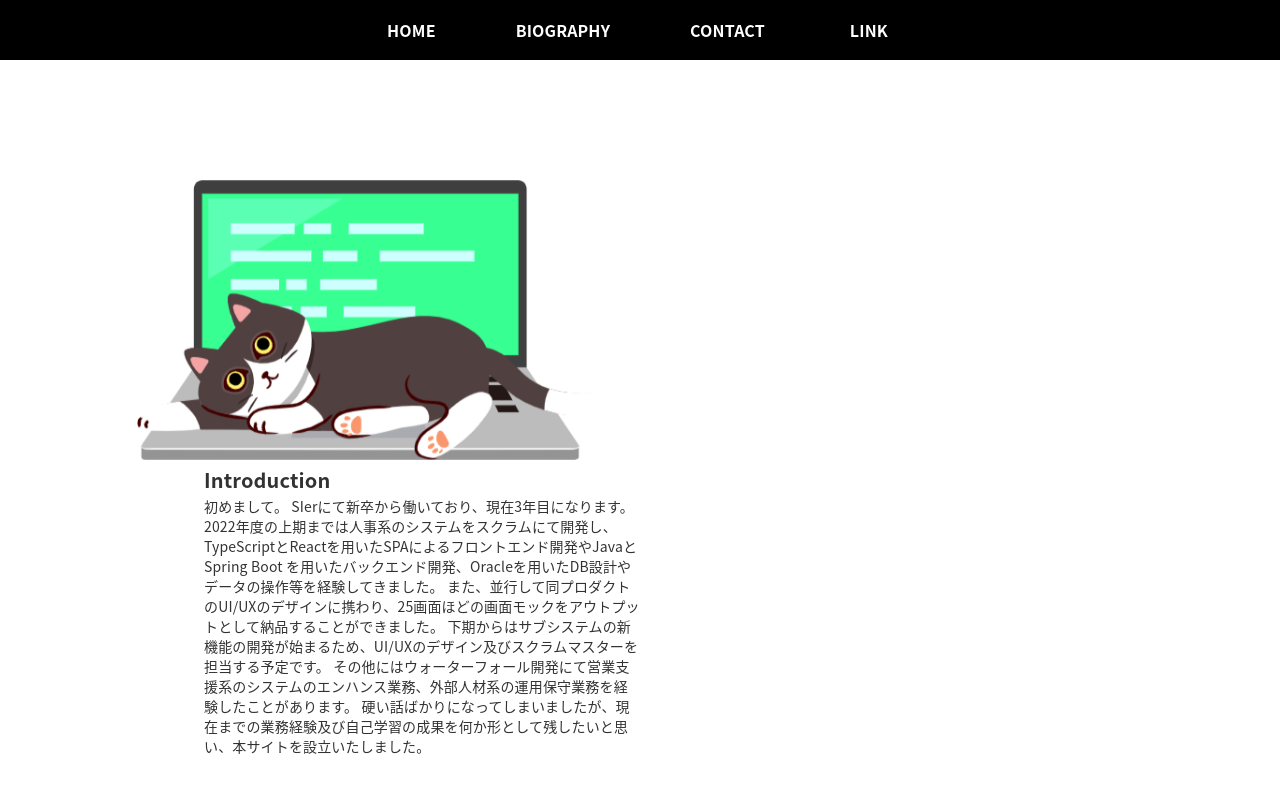
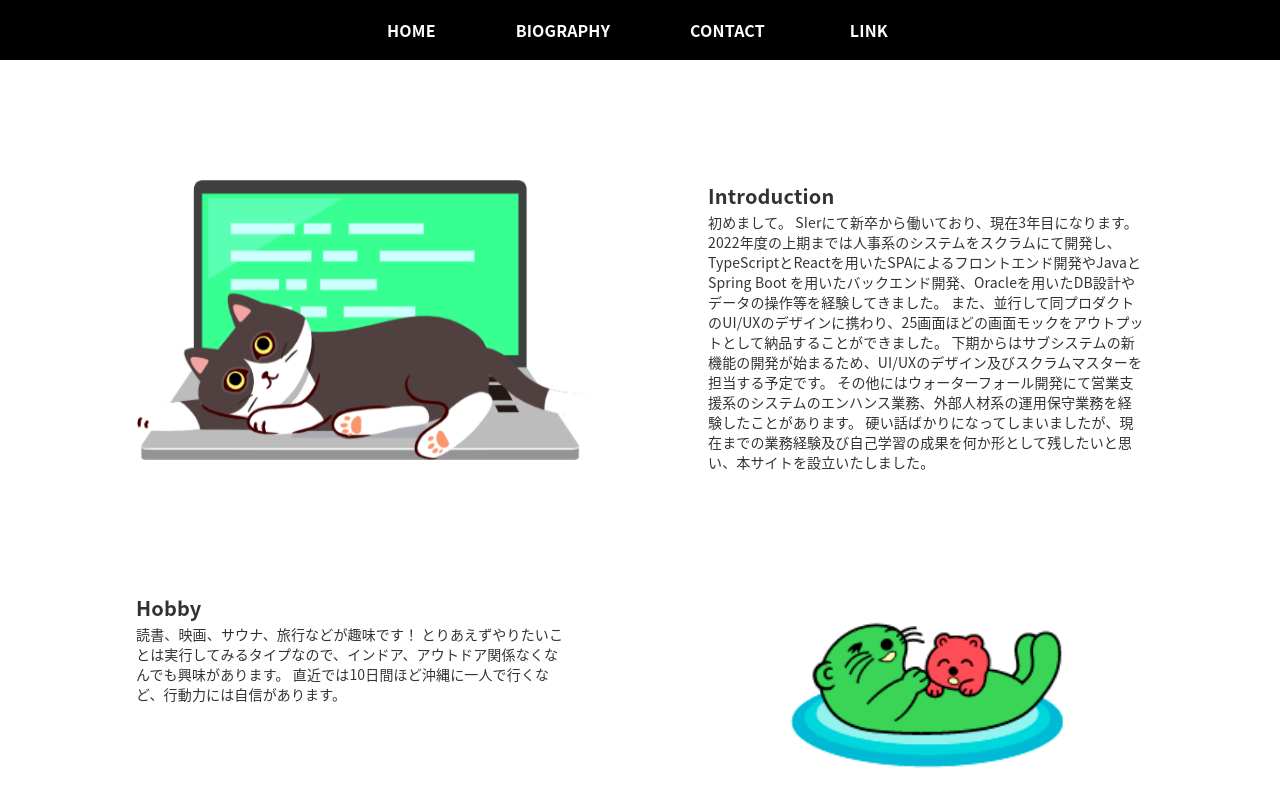
Before and after one commit to wavwav/myPage, a React (Create React App) app in the folder frontend/: page / in a window 1280 px wide. Shown: the top 785 px of the page. Built offline with nearby package versions, Linux system fonts and the light colour scheme.

Commit message:
レイアウト崩れ解消

```diff
--- a/frontend/src/pages/Home.tsx
+++ b/frontend/src/pages/Home.tsx
@@ -13,6 +13,7 @@ const useStyles = makeStyles(() => 　({
   },
   defaultBoxPosition: {
     marginTop:'120px',
+    display:'flex'
   },
   leftSeparate:{
     marginLeft:'68px'
@@ -33,12 +34,12 @@ function Home() {
   <Grid container={true} className={classes.rootPadding}>
     <Grid container={true} item={true}>
       <Box className={classes.defaultBoxPosition}>
-       <Grid item={true} lg={6} md={6} xs={6}>
+       <Grid item={true} lg={6} md={6} >
             <Box className={classes.rightSeparate}>
       <img src={nekko} width='479px' height='279.73px' />
       </Box>
       </Grid>
-         <Grid item={true} lg={6} md={6} xs={6}>
+         <Grid item={true} lg={6} md={6}>
       <Box className={classes.leftSeparate}>
       <SubtitleTypo name='Introduction' />
       <HomeBodyTypo name='初めまして。
@@ -54,7 +55,7 @@ SIerにて新卒から働いており、現在3年目になります。
     </Grid>
     <Grid container={true} item={true} >
       <Box className={classes.defaultBoxPosition}>
-       <Grid item={true} lg={6} md={6} xs={6}>
+       <Grid item={true} lg={6} md={6} >
        <Box className={classes.rightSeparate}>
       <SubtitleTypo name='Hobby' />
       <HomeBodyTypo name='読書、映画、サウナ、旅行などが趣味です！
```
